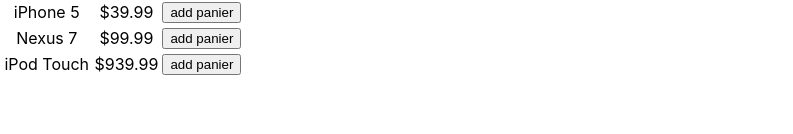
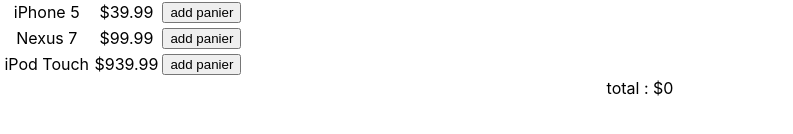
Before and after one commit to rizof/React-Search-test, a React (Create React App) app: page / in a window 1280 px wide. Shown: the part 428-562 px from the top of the page, without its empty margins (0-793 px from the left). Built offline with nearby package versions, Linux system fonts and the light colour scheme.

Commit message:
show panier

```diff
--- a/src/FilterableProductTable.js
+++ b/src/FilterableProductTable.js
@@ -19,9 +19,9 @@ function FilterableProductTable ({productsObject}) {
         let found = (cart.find(ele => ele.id === product.id))
 
         if (!found) {
-            found = product
-            cart.push(found)
-            setCart(cart)
+            cart.push(product)
+            found = [...cart]
+            setCart(found)
         }
     }
 
@@ -72,7 +72,7 @@ function FilterableProductTable ({productsObject}) {
             handlePanier={handlePanier}
             showPanier={showPanier}
         />
-        {!showPanier && categories.map((category, index) =>
+        {categories.map((category, index) =>
             <table key={index}>
                 <thead>
                     <tr>
@@ -92,10 +92,10 @@ function FilterableProductTable ({productsObject}) {
                     )}
             </table>
         )}
-        {showPanier && <ShoppingCart
-                            cart={cart}
-                            handleRemoveCart={handleRemoveCart}
-                        />}
+        <ShoppingCart
+            cart={cart}
+            handleRemoveCart={handleRemoveCart}
+        />
     </>)
 }
 
```
